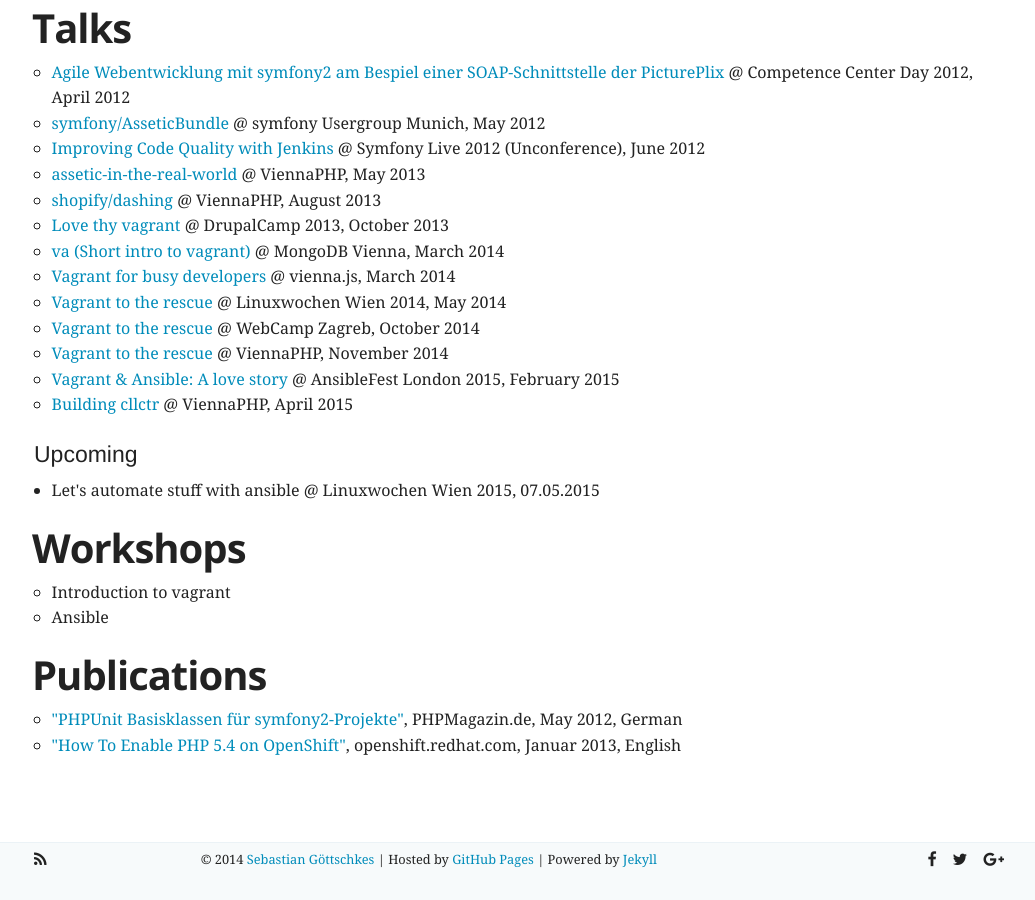
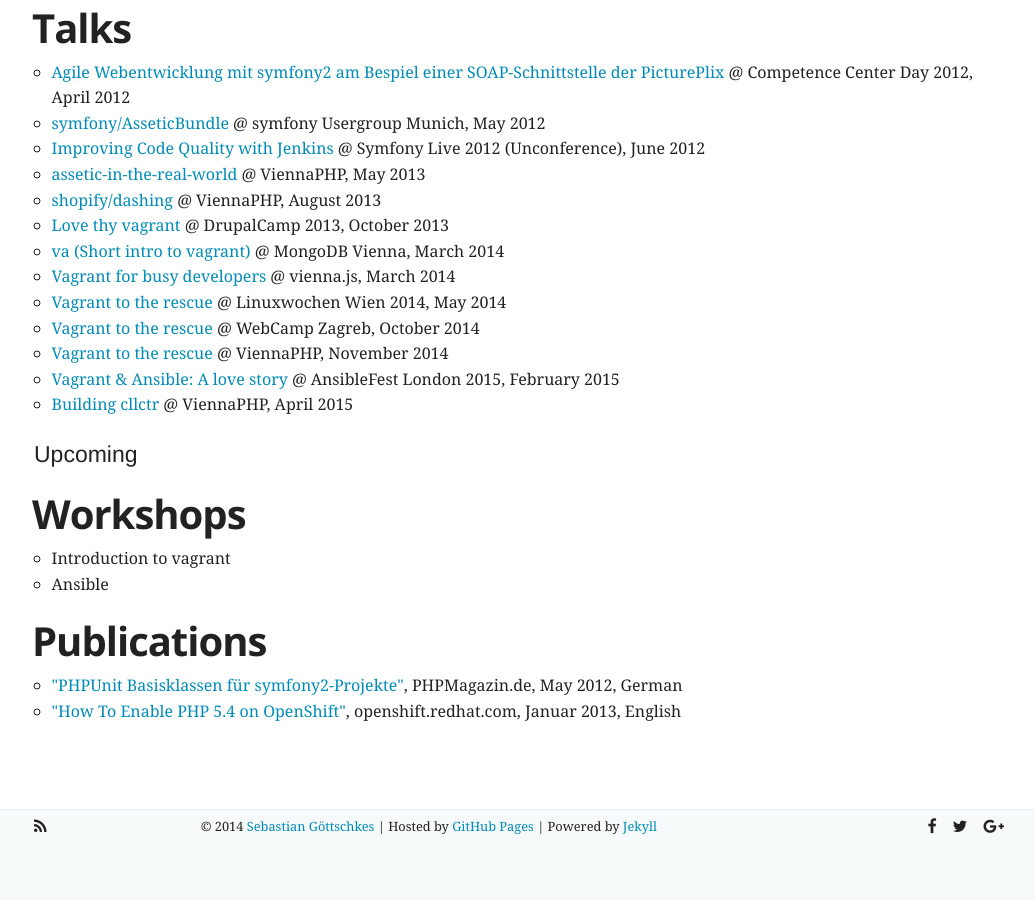
Before and after one commit to Sgoettschkes/sgoettschkes.github.io, a Jekyll site: the page built from about.html, in a window 1280 px wide and 900 px high, scrolled down 1411 px. Shown: the whole window, without its empty margins (121-1156 px from the left). Built offline with Jekyll 4.4.1, drawn with Linux system fonts in a browser that asks for light colours; nearby versions of some CDN libraries; after the commit the page ends 2278 px from its top, so only the background shows below that.

Commit message:
Remove upcoming talk at Linuxwochen

```diff
--- a/_data/about/talks.yml
+++ b/_data/about/talks.yml
@@ -51,7 +51,4 @@
       url: https://speakerdeck.com/sgoettschkes/building-cllctr
       location: ViennaPHP
       date: April 2015
-upcoming:
-    - name: Let's automate stuff with ansible
-      location: Linuxwochen Wien 2015
-      date: 07.05.2015
+upcoming: []
```
